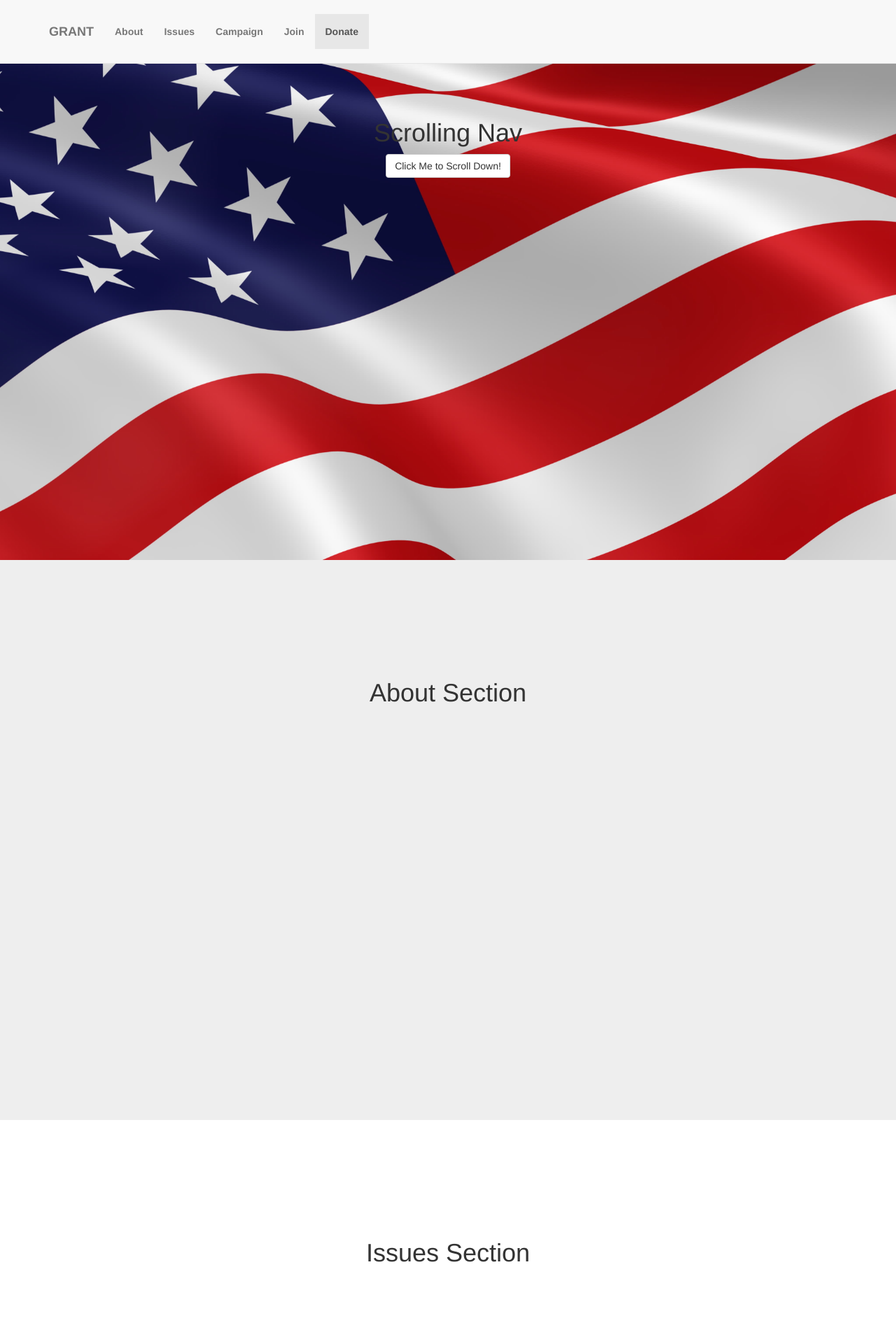
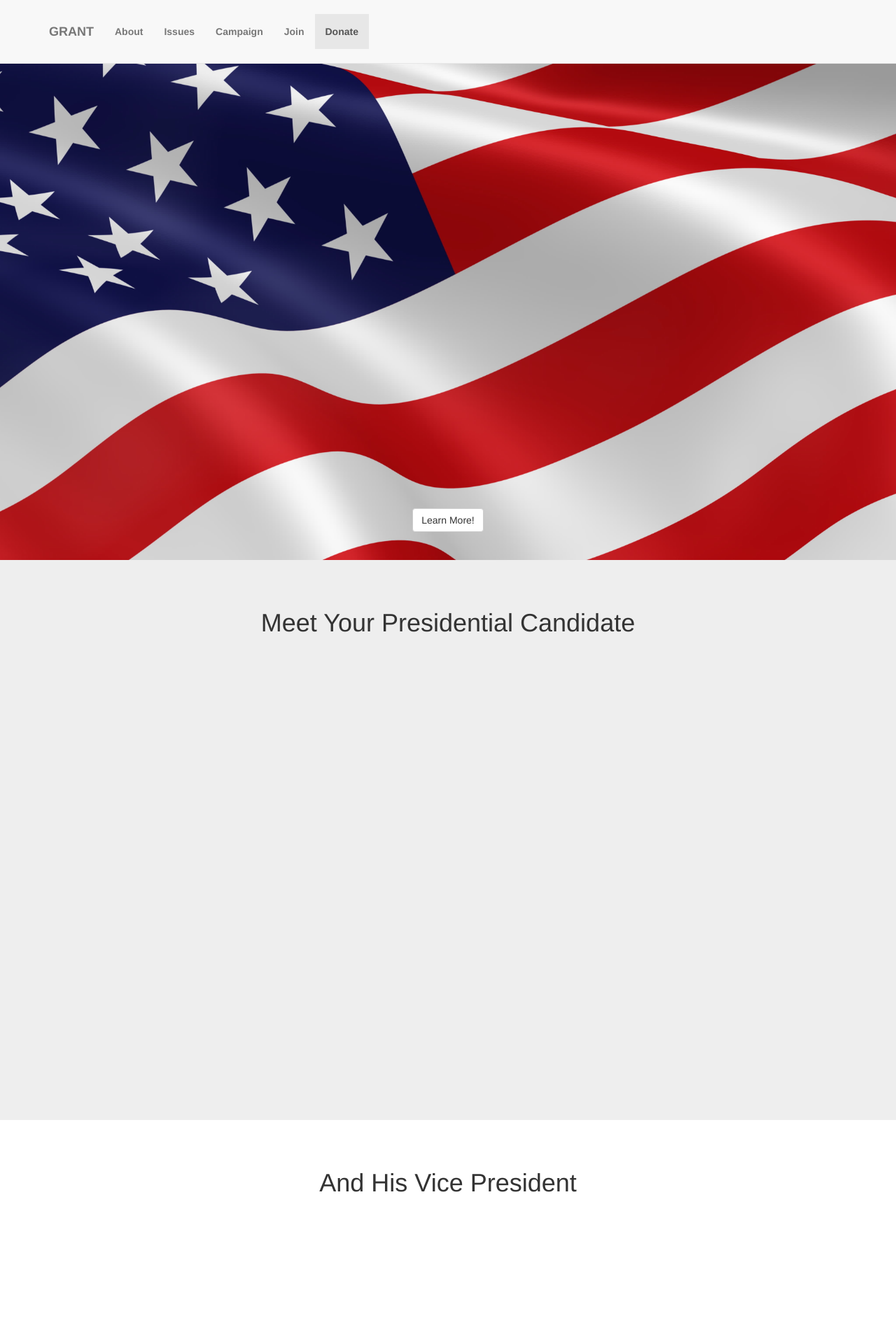
Before and after one commit to dillzhang/grantCampaign, a Flask app: page / in a window 1280 px wide. Shown: the top 1920 px of the page at 70% size. Run offline with Flask 2, Linux system fonts and the light colour scheme; some libraries are stand-ins or nearby versions.

Commit message:
Image Trial

```diff
--- a/static/css/scrolling-nav.css
+++ b/static/css/scrolling-nav.css
@@ -38,37 +38,43 @@ of those sections to manage the look and feel of the site. */
     background: #fff;
 }
 
-.about-section {
+.about-pres-section {
     height: 100%;
-    padding-top: 150px;
+    padding-top: 50px;
     text-align: center;
     background: #eee;
 }
 
+.about-vp-section {
+    height: 100%;
+    padding-top: 50px;
+    text-align: center;
+    background: #fff;
+}
 .issues-section {
     height: 100%;
-    padding-top: 150px;
+    padding-top: 50px;
+    text-align: center;
+    background: #eee;
+}
+
+.campaign-section {
+    height: 100%;
+    padding-top: 50px;
     text-align: center;
     background: #fff;
 }
 
-.campaign-section {
+.join-section {
     height: 100%;
-    padding-top: 150px;
+    padding-top: 50px;
     text-align: center;
     background: #eee;
 }
 
-.join-section {
+.donate-section {
     height: 100%;
-    padding-top: 150px;
+    padding-top: 50px;
     text-align: center;
     background: #fff;
 }
-
-.donate-section {
-    height: 100%;
-    padding-top: 150px;
-    text-align: center;
-    background: #eee;
-}
--- a/templates/home.html
+++ b/templates/home.html
@@ -76,24 +76,36 @@
     <section id="intro" class="intro-section"  style="background-image: url('../static/img/flag.jpg'); background-size: 100% 100%;">
         <div class="container">
             <div class="row">
+	      <div style="position:absolute; bottom:5%; left:0; margin-left:auto; right:0; margin-right:auto;">
+		<a class="btn btn-default page-scroll" href="#about">Learn More!</a>
+	      </div>
+            </div>
+        </div>
+
+    </section>
+
+    <!-- About Pres Section -->
+    <section id="about" class="about-pres-section">
+        <div class="container">
+            <div class="row">
                 <div class="col-lg-12">
-                    <h1>Scrolling Nav</h1>
-                    <a class="btn btn-default page-scroll" href="#about">Click Me to Scroll Down!</a>
+                  <h1>Meet Your Presidential Candidate</h1>
                 </div>
             </div>
         </div>
     </section>
 
-    <!-- About Section -->
-    <section id="about" class="about-section">
+    <!-- About Pres Section -->
+    <section id="about-vp" class="about-vp-section">
         <div class="container">
             <div class="row">
                 <div class="col-lg-12">
-                    <h1>About Section</h1>
+                  <h1>And His Vice President</h1>
                 </div>
             </div>
         </div>
     </section>
+
 
     <!-- Issue Section -->
     <section id="issues" class="issues-section">
```
Also changed, not shown: static/img/vp.jpg (added).
